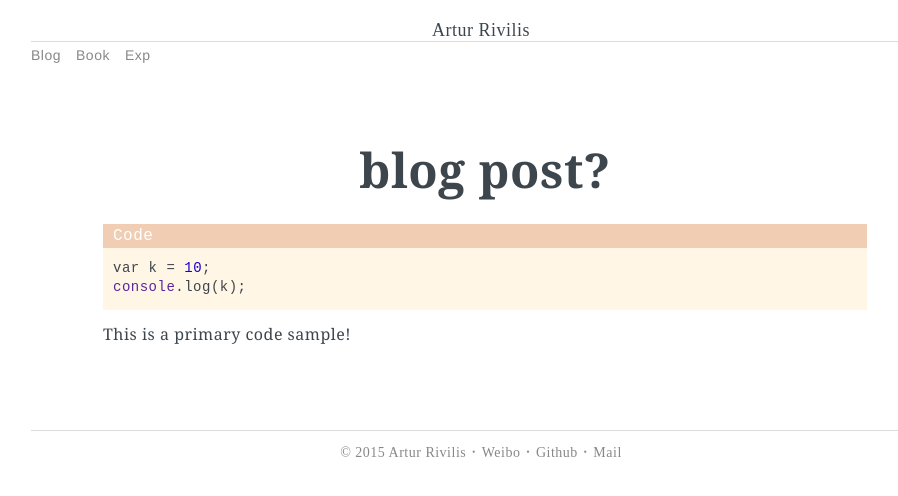
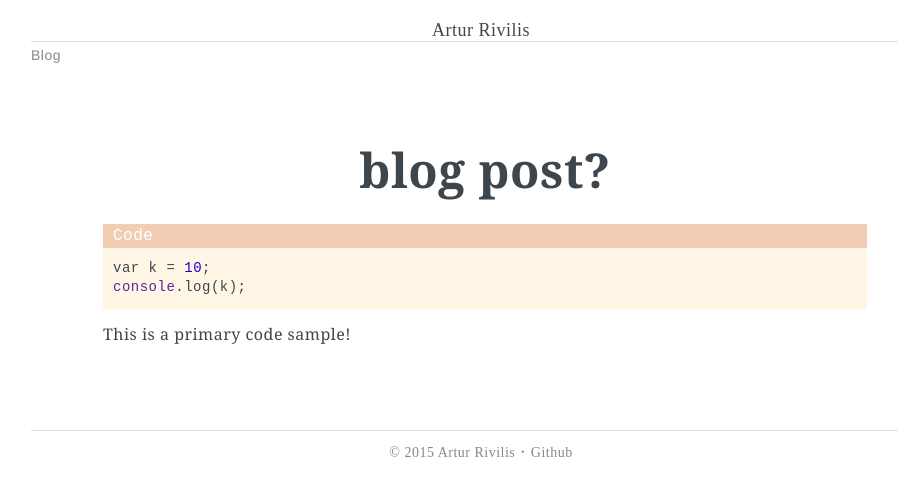
Before and after one commit to arturnt/arturnt.github.com, a plain HTML site: page 2015/02/28/blog-post/index.html in a window 1280 px wide. Shown: the whole page, without its empty margins (159-1057 px from the left). Drawn offline with Linux system fonts and the light colour scheme.

Commit message:
Site updated: 2015-03-01 00:23:48

```diff
--- a/2015/02/28/blog-post/index.html
+++ b/2015/02/28/blog-post/index.html
@@ -42,7 +42,7 @@
 	</h2>
 	<nav class="nav">
 		<ul>
-			<li><a href="/">Blog</a></li><li><a href="/BOOK/">Book</a></li><li><a href="/EXP/">Exp</a></li>
+			<li><a href="/">Blog</a></li>
 		</ul>
 	</nav>
 </header>
@@ -77,10 +77,9 @@
     </div>
     <div id="footer-info" class="inner">
   &copy; 2015 Artur Rivilis
-  <a href="http://weibo.com/sunchongsheng" class="site-footer"> ･ Weibo</a>
-  <a href="https://github.com/pinggod" class="site-footer"> ･ Github</a>
-  <a href="mailto:pinggodstudio@gmail.com" class="site-footer"> ･ Mail</a>
+  <a href="https://github.com/arturnt" class="site-footer"> ･ Github</a>
 </div>
+
   </div>
 </body>
 </html>
```
Also changed, not shown: 2015/02/28/hello-world/index.html (+3 -4 lines), archives/2015/02/index.html (+3 -4 lines), archives/2015/index.html (+3 -4 lines), archives/index.html (+3 -4 lines), index.html (+3 -4 lines).
